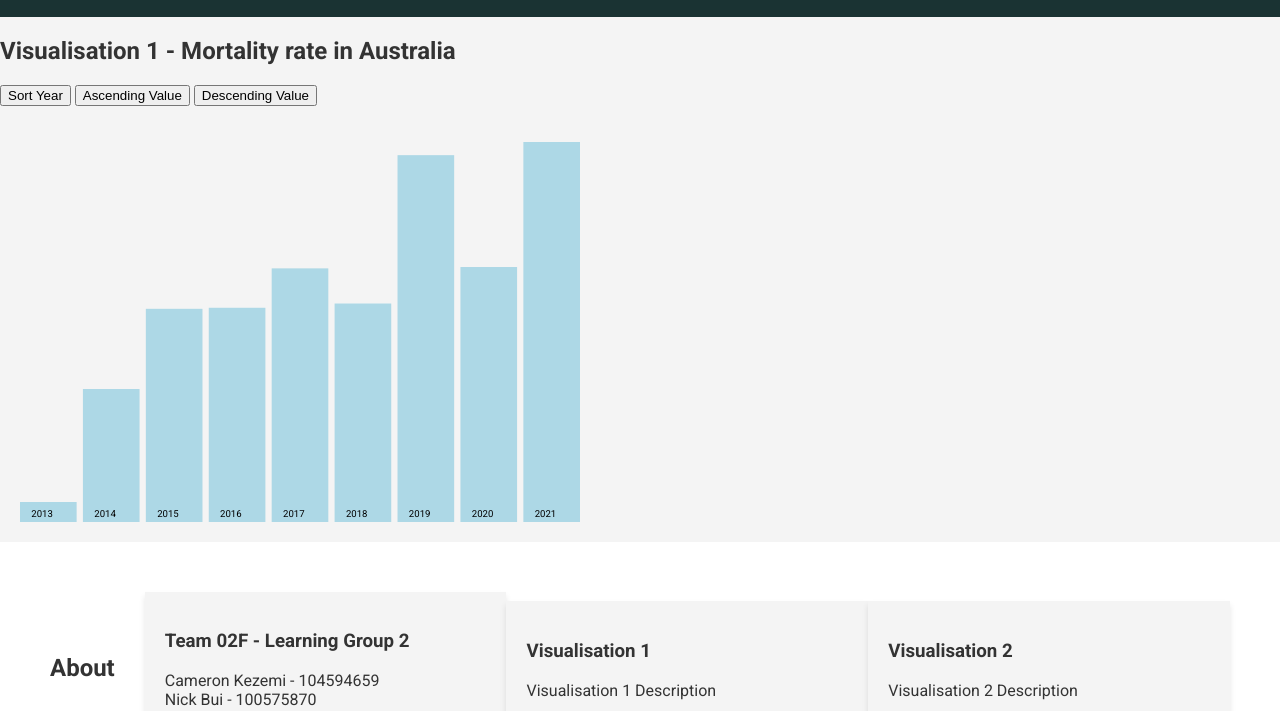
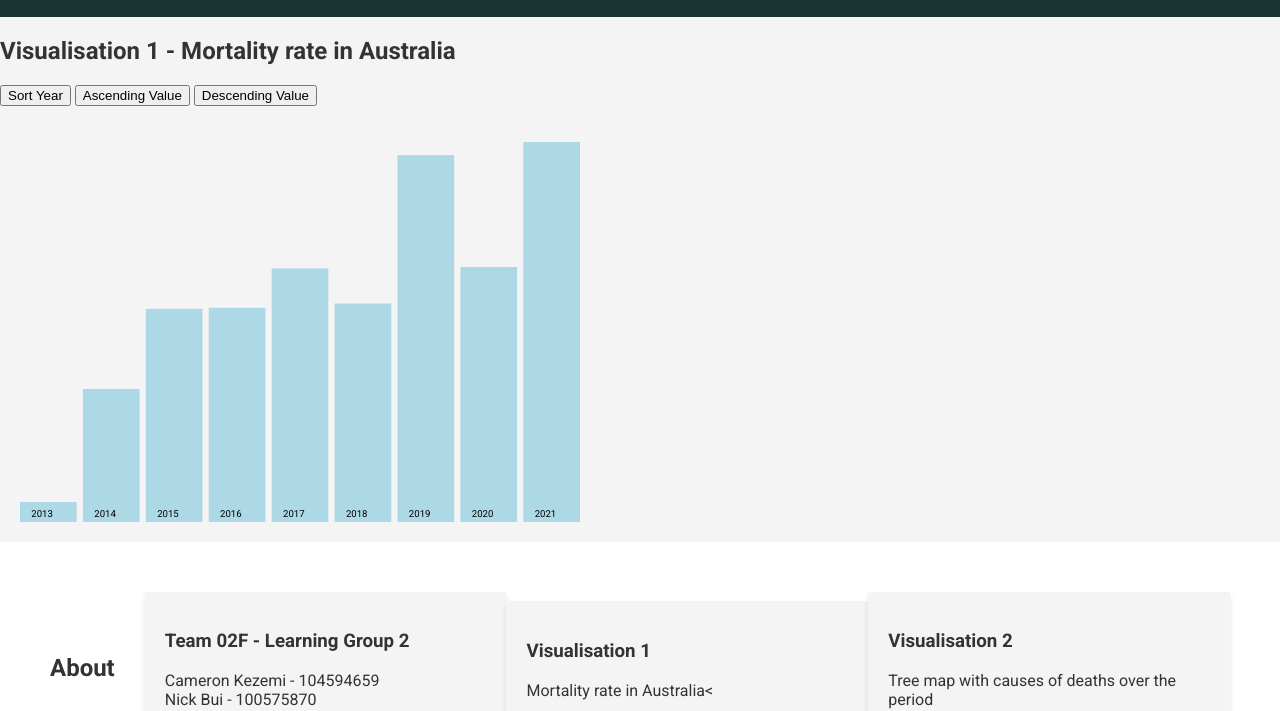
Before and after one commit to HippoSnuggle/COS30045-Assignment3, a plain HTML site: page visualisation1.html in a window 1280 px wide. Shown: the part 91-802 px from the top of the page. Drawn offline with nearby package versions, Linux system fonts and the light colour scheme.

Commit message:
Update visualisation1.html

```diff
--- a/visualisation1.html
+++ b/visualisation1.html
@@ -3,7 +3,7 @@
 <head>
     <meta charset="UTF-8">
     <meta name="viewport" content="width=device-width, initial-scale=1.0">
-    <title>Assignment 3C - COS30045</title>
+    <title>Assignment 3C - Vis1</title>
     <link rel="stylesheet" href="style/style.css">
     <script src="script/visualisation1.js"></script>
 	<script src="https://d3js.org/d3.v6.min.js"></script>
@@ -20,6 +20,7 @@
             <li><a href="index.html">Home</a></li>
             <li><a href="visualisation1.html" class="active">Visualisation 1</a></li>
             <li><a href="visualisation2.html">Visualisation 2</a></li>
+			<!-- <li><a href="visualisation3.html">Visualisation 3</a></li>-->
             <li><a href="#about">About</a></li>
         </ul>
     </nav>
@@ -47,12 +48,16 @@
             </div>
             <div class="card">
                 <h3>Visualisation 1</h3>
-                <p>Visualisation 1 Description</p>
+                <p>Mortality rate in Australia<</p>
             </div>
             <div class="card">
                 <h3>Visualisation 2</h3>
-                <p>Visualisation 2 Description</p>
+                <p> Tree map with causes of deaths over the period</p>
             </div>
+			<!--<div class="card">
+                <h3>Visualisation 3</h3>
+                <p>Mortality rate in selected countries</p>
+            </div>-->
         </div>
     </section>
 
```
